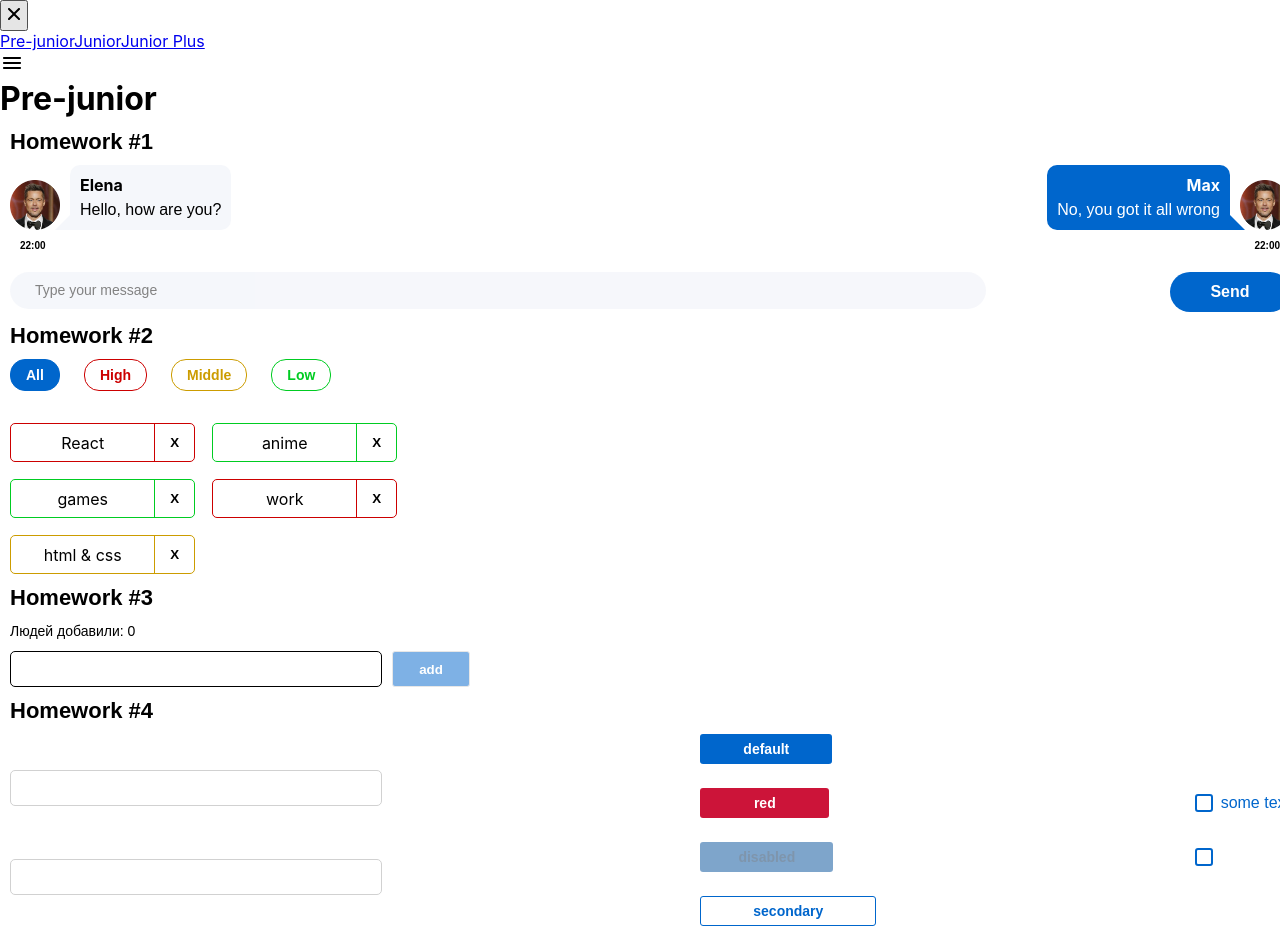
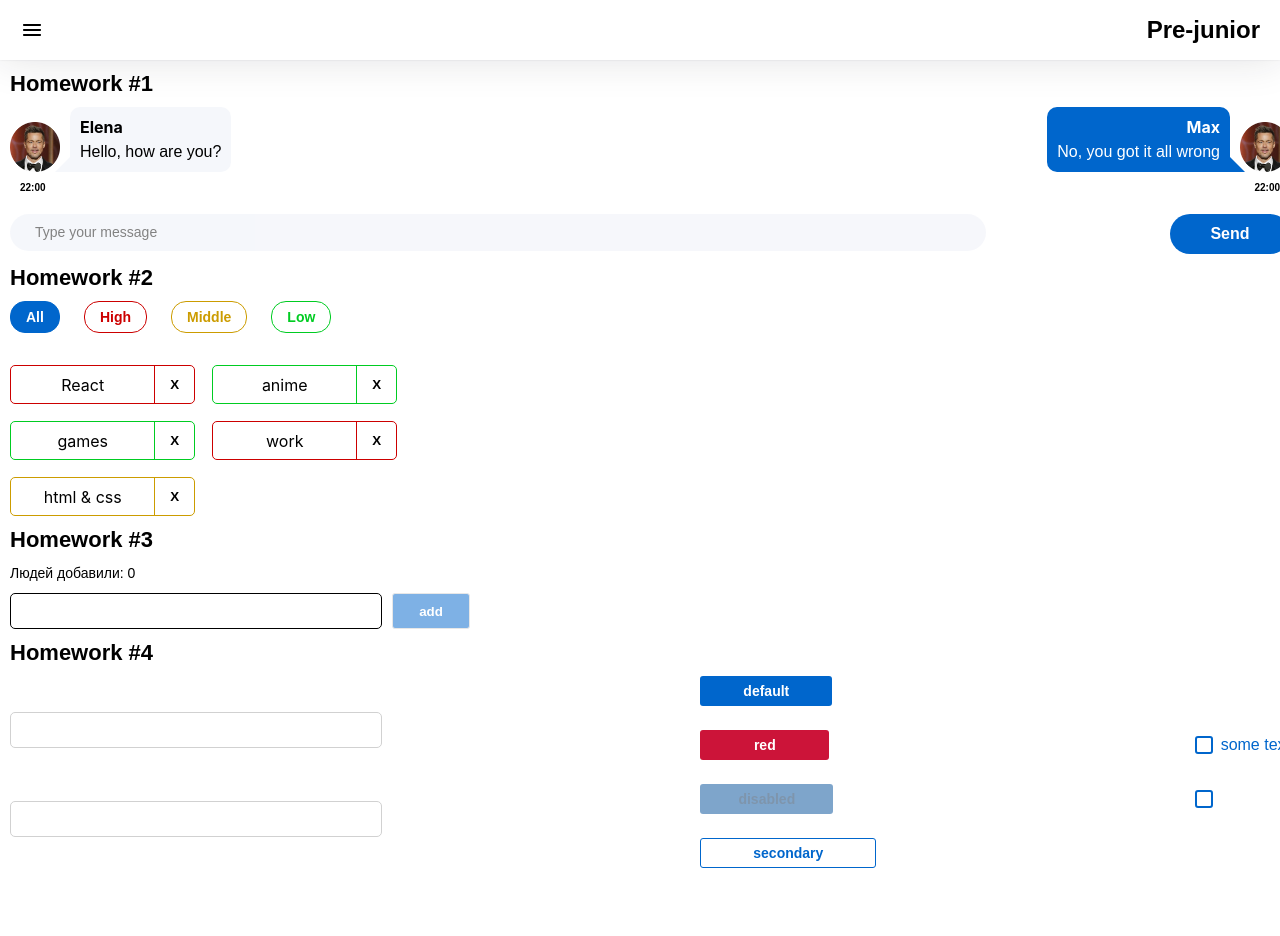
Before and after one commit to tkachiko/hws2, a React (Create React App) app: page /#/pre-junior in a window 1280 px wide. After the commit the page ends 878 px from the top, so only its background shows below. Built offline with nearby package versions, Linux system fonts and the light colour scheme.

Commit message:
complete hw05 task

```diff
--- a/src/s2-homeworks/hw05/header/Header.module.css
+++ b/src/s2-homeworks/hw05/header/Header.module.css
@@ -1,8 +1,19 @@
 .burgerMenuIcon {
+  padding: 0 0 0 20px;
 }
 
 .header {
+  display: flex;
+  justify-content: space-between;
+  align-items: center;
+  height: 60px;
+  box-shadow: 0 0 40px rgba(29, 33, 38, 0.13), 0 0 2px rgba(29, 33, 38, 0.1);
 }
 
 .header h1 {
+  font-family: 'Montserrat', sans-serif;
+  font-style: normal;
+  font-weight: 600;
+  font-size: 24px;
+  padding: 0 20px 0 0;
 }
--- a/src/s2-homeworks/hw05/sidebar/Sidebar.module.css
+++ b/src/s2-homeworks/hw05/sidebar/Sidebar.module.css
@@ -1,24 +1,55 @@
 .sidebar {
+  height: 100%;
+  width: 0;
+  position: fixed;
+  z-index: 1;
+  top: 0;
+  left: 0;
+  background-color: #FFFFFF;
+  overflow-x: hidden;
+  transition: 0.5s;
 }
 
 .sidebar.open {
+  width: 317px;
 }
 
 .background {
+  background: #000000;
+  opacity: 0.3;
+  width: 100%;
 }
 
 .nav {
+  display: flex;
+  flex-direction: column;
+  margin: 63px 0 0 70px;
 }
 
 .nav a {
+  padding: 45px 0 0 0;
+  color: #000000;
+  text-decoration: none;
+  font-family: 'Montserrat', sans-serif;
+  font-weight: 600;
+  font-size: 22px;
 }
 
 .nav a:hover {
+  color: #58ACFF;
+  text-decoration: none;
 }
 
 .nav a.active {
+  color: #0059B2;
+  text-decoration: underline;
 }
+
 .close {
+  float: right;
+  background: transparent;
+  border: none;
+  padding: 15px;
 }
 
 .close img {
--- a/src/s2-homeworks/hw05/sidebar/Sidebar.tsx
+++ b/src/s2-homeworks/hw05/sidebar/Sidebar.tsx
@@ -1,17 +1,17 @@
-import React, {FC} from 'react'
-import {NavLink} from 'react-router-dom'
-import s from './Sidebar.module.css'
-import {PATH} from '../Pages'
-import closeIcon from './closeOutline.svg'
+import React, {FC} from 'react';
+import {NavLink} from 'react-router-dom';
+import s from './Sidebar.module.css';
+import {PATH} from '../Pages';
+import closeIcon from './closeOutline.svg';
 
 type PropsType = {
+  handleClose: () => void
   open: boolean
-    handleClose: () => void
 }
 
 export const Sidebar: FC<PropsType> = ({open, handleClose}) => {
   const sidebarClass = s.sidebar
-        + (open ? ' ' + s.open : '')
+    + (open ? ' ' + s.open : '');
   return (
     <>
       {/*затемнение справа от открытого меню*/}
@@ -31,7 +31,7 @@ export const Sidebar: FC<PropsType> = ({open, handleClose}) => {
             id={'hw5-pre-junior-link'}
             to={PATH.PRE_JUNIOR}
             onClick={handleClose}
-                        // className={...} // делает студент
+            className={({isActive}) => isActive ? s.active : ''} // делает студент
           >
             Pre-junior
           </NavLink>
@@ -39,7 +39,7 @@ export const Sidebar: FC<PropsType> = ({open, handleClose}) => {
             id={'hw5-junior-link'}
             to={PATH.JUNIOR}
             onClick={handleClose}
-                        // className={...} // делает студент
+            className={({isActive}) => isActive ? s.active : ''} // делает студент
           >
             Junior
           </NavLink>
@@ -47,12 +47,12 @@ export const Sidebar: FC<PropsType> = ({open, handleClose}) => {
             id={'hw5-junior-plus-link'}
             to={PATH.JUNIOR_PLUS}
             onClick={handleClose}
-                        // className={...} // делает студент
+            className={({isActive}) => isActive ? s.active : ''} // делает студент
           >
             Junior Plus
           </NavLink>
         </nav>
       </aside>
     </>
-    )
-}
+  );
+};
```
Lines whose indentation alone changed are shown as unchanged.
